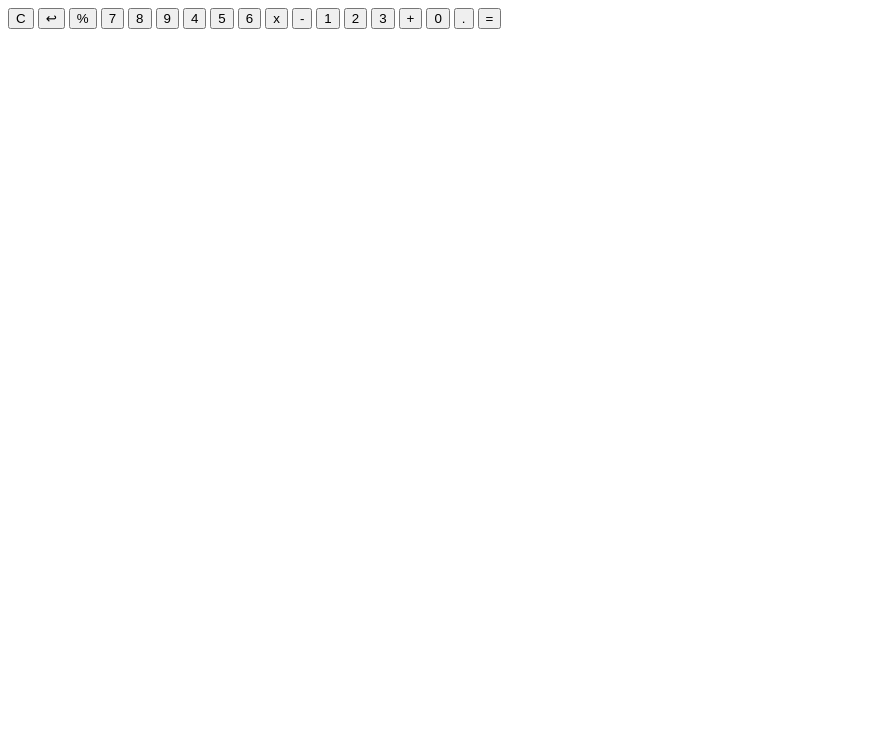
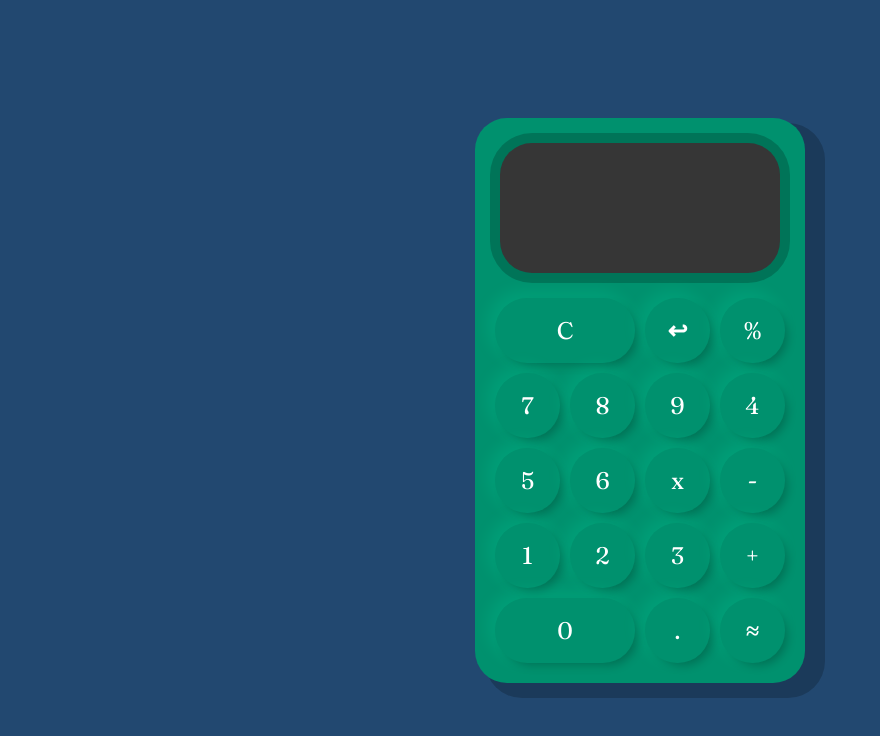
Before and after one commit to nico430/calculator, a plain HTML site: page index.html in a window 1280 px wide. Shown: the whole page, without its empty margins (0-880 px from the left). Drawn offline with Linux system fonts and the light colour scheme; a web font is replaced by a local one.

Commit message:
OK: styles

```diff
--- a/index.css
+++ b/index.css
@@ -0,0 +1,70 @@
+* {
+  font-family: 'Fraunces',serif;
+  font-weight: 900;
+  color: #fff;
+}
+
+body {
+  margin: 0;
+  background-color: #224870;
+}
+
+.container {
+  display: flex;
+  justify-content: center;
+  align-items: center;
+  height: 100vh;
+}
+
+.calculator {
+  display: grid;
+  grid-template-columns: repeat(4, 75px);
+  grid-template-rows: 160px repeat(5, 75px);
+  background-color: #00916E;
+  padding: 15px;
+  border-radius: 32px;
+  box-shadow: 15px 10px 0px 5px #00000033;
+}
+
+button {
+ cursor: pointer;
+ margin: 5px;
+ padding: 0;
+ border-radius: 32px;
+ font-size: 1.5em;
+ border: none;
+ background-color: #00916E;
+ box-shadow: 5px 5px 10px -3px #00000040, -5px -5px 15px 3px #00ffC11F;
+}
+
+button:active {
+  background-color: #006f54;
+}
+
+.col-2 {
+  grid-column: span 2;
+}
+
+.display {
+  grid-column: 1 / -1 ;
+  padding: 16px;
+  display: flex;
+  flex-direction: column;
+  margin: 10px 10px 20px;
+  align-items: flex-end;
+  background-color: #363636;
+  border-radius: 32px;
+  box-shadow: 0px 0px 0px 10px #00000033;
+  text-align: right;
+  justify-content: space-between;
+  word-break: break-all;
+
+}
+
+#actual-value {
+  font-size: 1.5em;
+}
+
+#prev-value {
+  font-size: 2em;
+}
--- a/index.html
+++ b/index.html
@@ -7,12 +7,13 @@
   <meta name="viewport" content="width=device-width, initial-scale=1.0" />
   <link href="https://fonts.googleapis.com/css2?family=Fraunces:opsz@9..144&family=Jacques+Francois&display=swap"
     rel="stylesheet" />
+  <link rel="stylesheet" href="index.css">
   <title>Calculator</title>
 </head>
 
 <body>
   <div class="container">
-    <div class="calculadora">
+    <div class="calculator">
       <div class="display">
         <div id="prev-value"></div>
         <div id="actual-value"></div>
@@ -42,7 +43,7 @@
 
       <button class="col-2 numbers">0</button>
       <button class="numbers">.</button>
-      <button class="operator">=</button>
+      <button class="operator">&approx;</button>
     </div>
   </div>
 </body>
```
